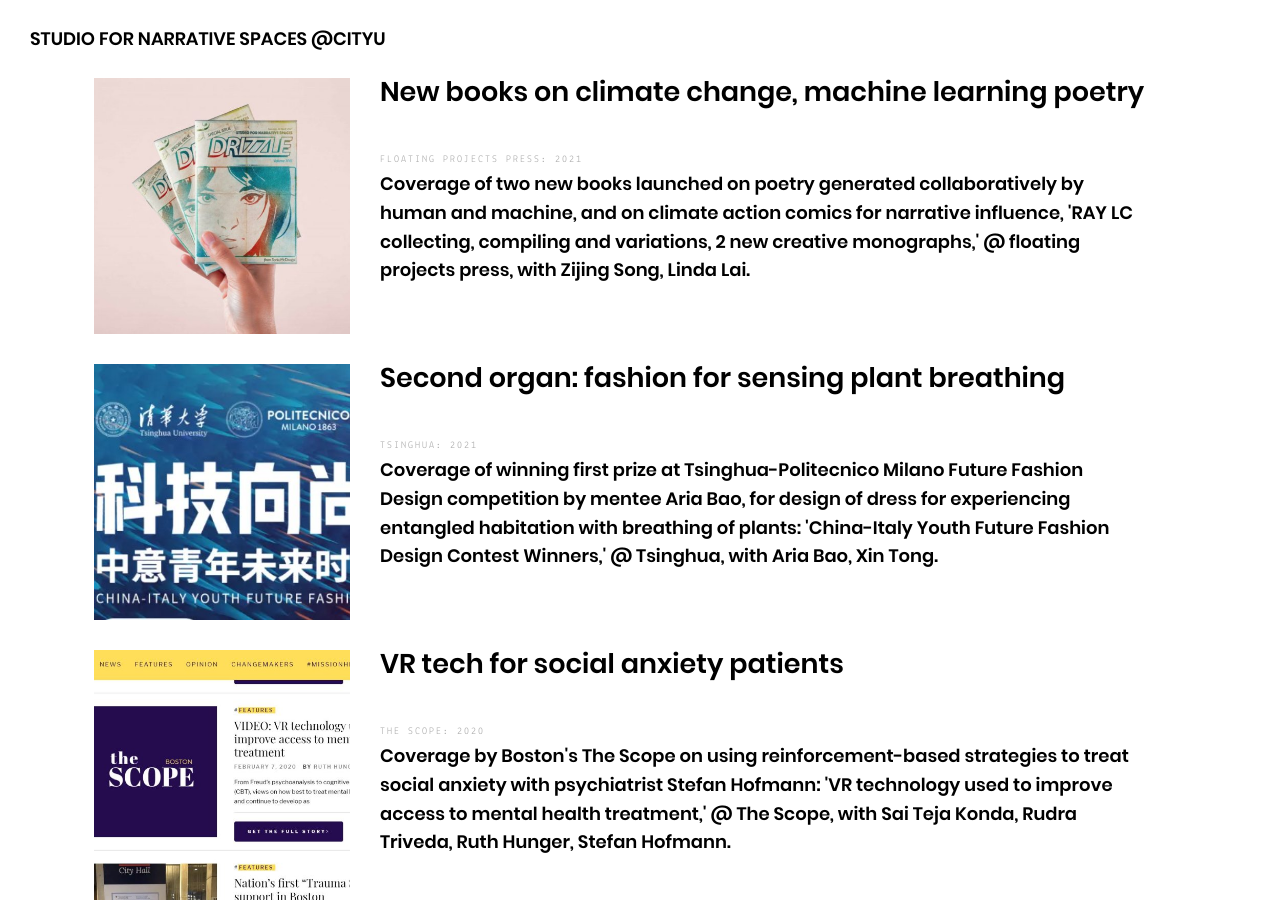
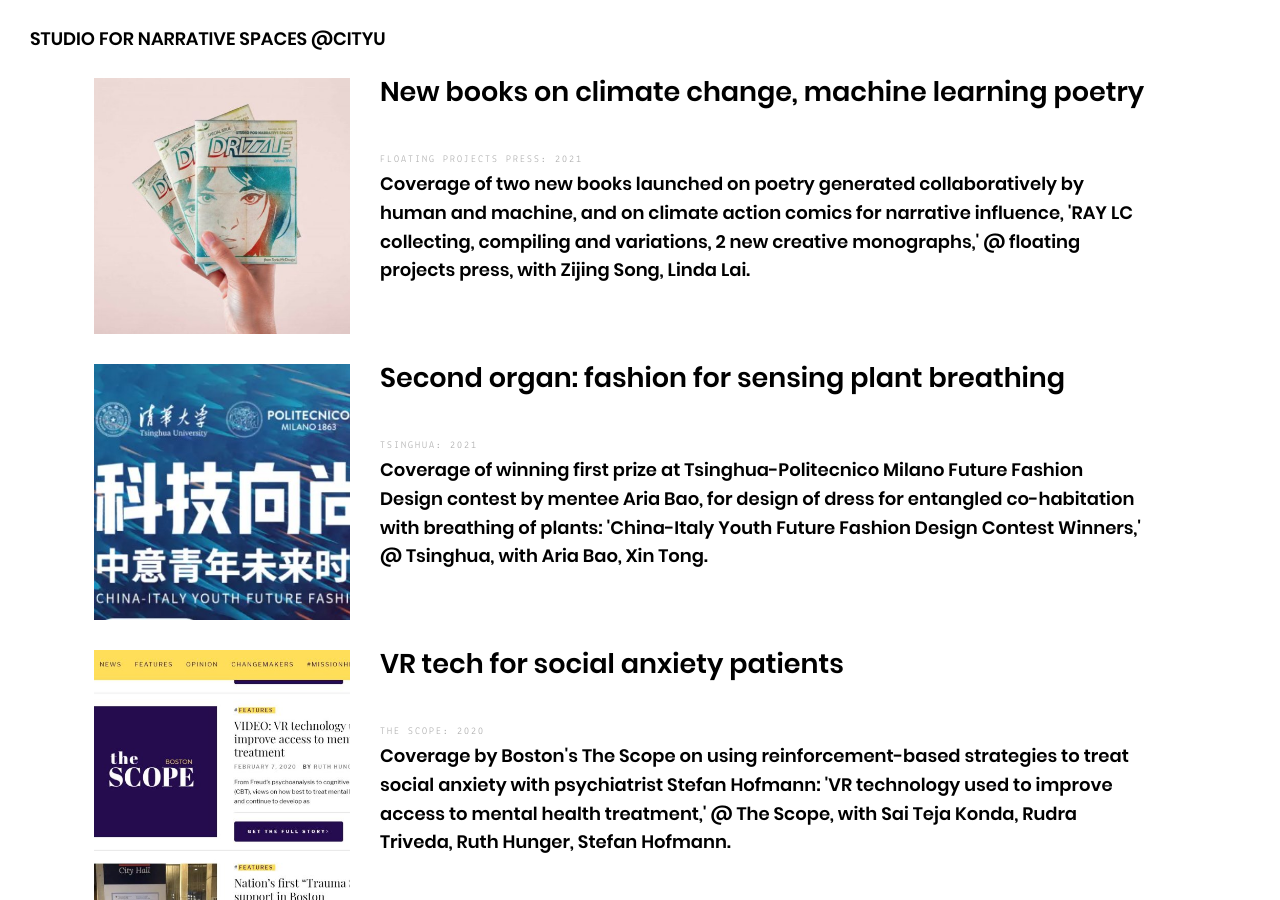
Before and after one commit to recfro/recfro.github.io, a Jekyll site: the page built from _posts/pages/2020-02-01-press.md, in a window 1280 px wide and 900 px high. Built offline with Jekyll 4.4.1, drawn with Linux system fonts in a browser that asks for light colours.

Commit message:
Update 2020-02-01-press.md

```diff
--- a/_posts/pages/2020-02-01-press.md
+++ b/_posts/pages/2020-02-01-press.md
@@ -15,7 +15,7 @@ press:
 
   - title: "Second organ: fashion for sensing plant breathing"
     venue: "tsinghua: 2021"
-    intro: "Coverage of winning first prize at Tsinghua-Politecnico Milano Future Fashion Design competition by mentee Aria Bao, for design of dress for experiencing entangled habitation with breathing of plants: 'China-Italy Youth Future Fashion Design Contest Winners,' @ Tsinghua, with Aria Bao, Xin Tong."
+    intro: "Coverage of winning first prize at Tsinghua-Politecnico Milano Future Fashion Design contest by mentee Aria Bao, for design of dress for entangled co-habitation with breathing of plants: 'China-Italy Youth Future Fashion Design Contest Winners,' @ Tsinghua, with Aria Bao, Xin Tong."
     url: "https://mp.weixin.qq.com/s/i8ONQcmaDznq0-s7URGKzw"
     image: "/assets/images/pages/press_tsinghuamilan01.jpg"
 
```
